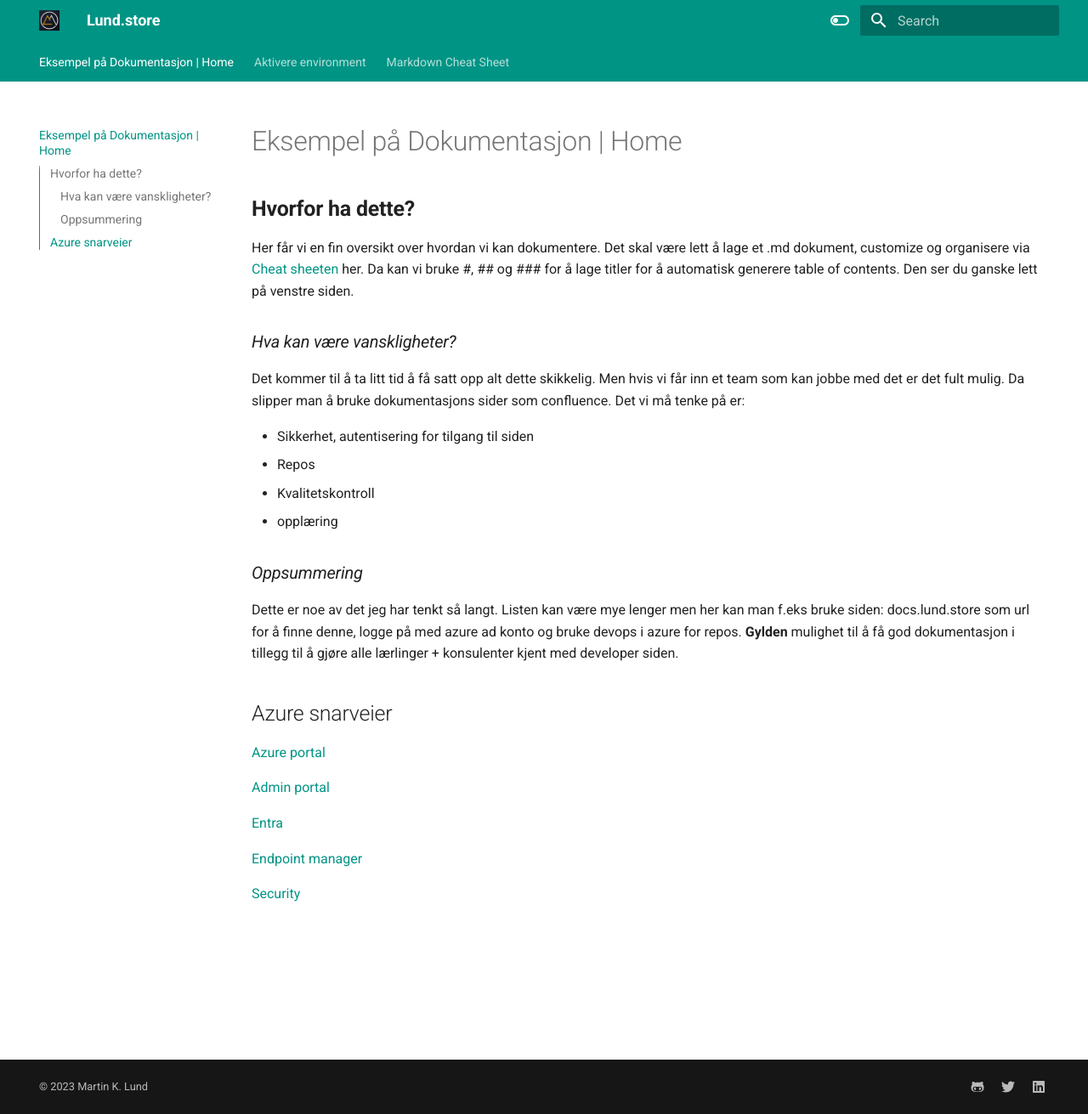
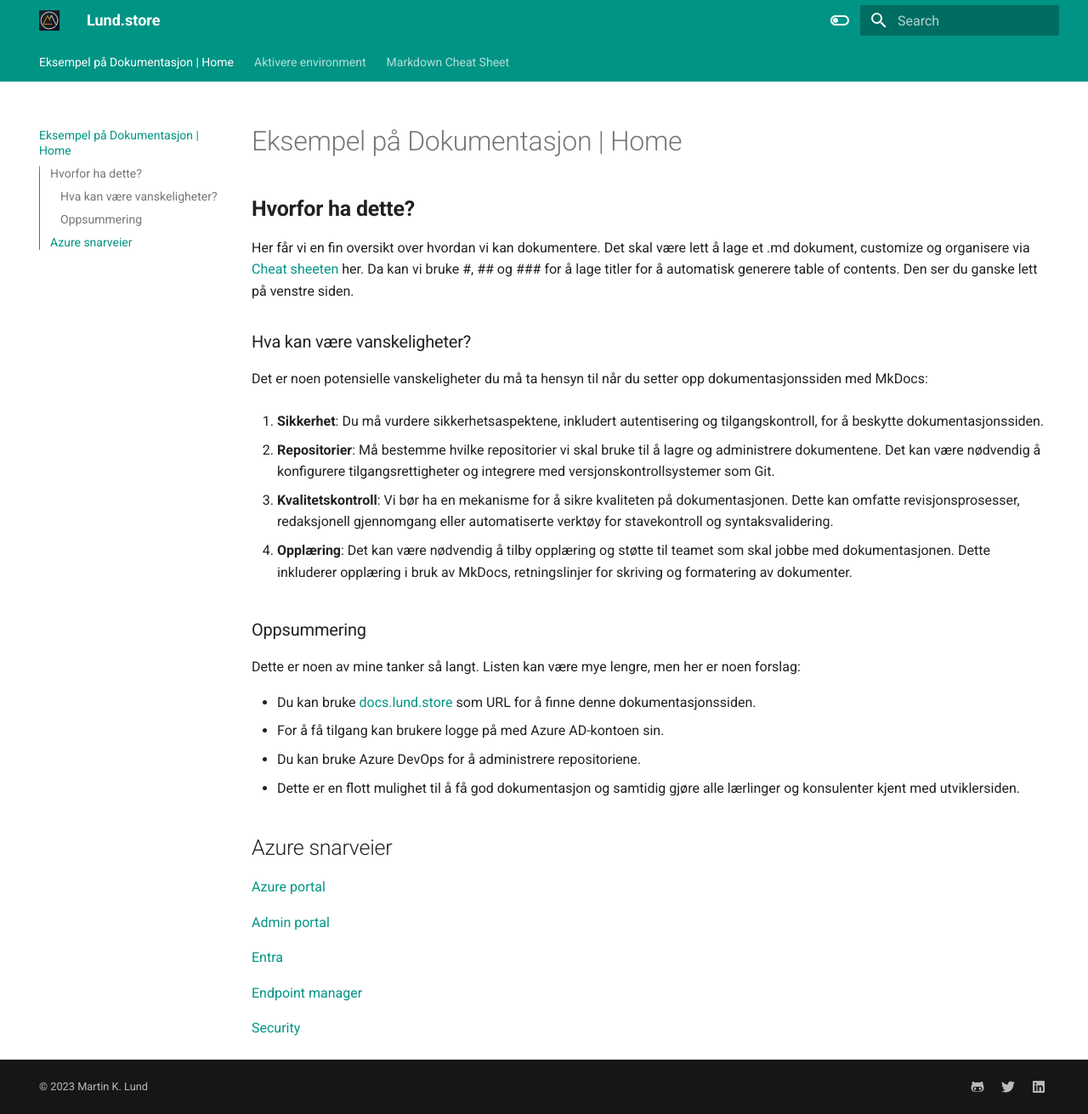
Before and after one commit to milarn/mkdocs, an MkDocs documentation site: the page built from docs/index.md, in a window 1280 px wide and 1311 px high. Shown: the whole window at 85% size. Built offline with MkDocs 1.6.1 and Material for MkDocs 9.7.7, drawn with Linux system fonts in a browser that asks for light colours.

Commit message:
$oppdatert

```diff
--- a/docs/index.md
+++ b/docs/index.md
@@ -2,18 +2,29 @@
 
 ## **Hvorfor ha dette?**
 Her får vi en fin oversikt over hvordan vi kan dokumentere.
-Det skal være lett å lage et .md dokument, customize og organisere via [Cheat sheeten](http://127.0.0.1:8000/mkcheatsheet/) her. Da kan vi bruke #, ## og ### for å lage titler for å automatisk generere table of contents. Den ser du ganske lett på venstre siden.
+Det skal være lett å lage et .md dokument, customize og organisere via [Cheat sheeten](https://docs.lund.store/mkcheatsheet/) her. Da kan vi bruke #, ## og ### for å lage titler for å automatisk generere table of contents. Den ser du ganske lett på venstre siden.
 
-### *Hva kan være vanskligheter?*
-Det kommer til å ta litt tid å få satt opp alt dette skikkelig. Men hvis vi får inn et team som kan jobbe med det er det fult mulig. Da slipper man å bruke dokumentasjons sider som confluence. Det vi må tenke på er:
+### Hva kan være vanskeligheter?
 
-- Sikkerhet, autentisering for tilgang til siden
-- Repos
-- Kvalitetskontroll
-- opplæring
+Det er noen potensielle vanskeligheter du må ta hensyn til når du setter opp dokumentasjonssiden med MkDocs:
 
-### *Oppsummering*
-Dette er noe av det jeg har tenkt så langt. Listen kan være mye lenger men her kan man f.eks bruke siden: docs.lund.store som url for å finne denne, logge på med azure ad konto og bruke devops i azure for repos. **Gylden** mulighet til å få god dokumentasjon i tillegg til å gjøre alle lærlinger + konsulenter kjent med developer siden.
+1. **Sikkerhet**: Du må vurdere sikkerhetsaspektene, inkludert autentisering og tilgangskontroll, for å beskytte dokumentasjonssiden.
+
+2. **Repositorier**: Må bestemme hvilke repositorier vi skal bruke til å lagre og administrere dokumentene. Det kan være nødvendig å konfigurere tilgangsrettigheter og integrere med versjonskontrollsystemer som Git.
+
+3. **Kvalitetskontroll**: Vi bør ha en mekanisme for å sikre kvaliteten på dokumentasjonen. Dette kan omfatte revisjonsprosesser, redaksjonell gjennomgang eller automatiserte verktøy for stavekontroll og syntaksvalidering.
+
+4. **Opplæring**: Det kan være nødvendig å tilby opplæring og støtte til teamet som skal jobbe med dokumentasjonen. Dette inkluderer opplæring i bruk av MkDocs, retningslinjer for skriving og formatering av dokumenter.
+
+
+### Oppsummering
+
+Dette er noen av mine tanker så langt. Listen kan være mye lengre, men her er noen forslag:
+
+- Du kan bruke [docs.lund.store](https://docs.lund.store) som URL for å finne denne dokumentasjonssiden.
+- For å få tilgang kan brukere logge på med Azure AD-kontoen sin.
+- Du kan bruke Azure DevOps for å administrere repositoriene.
+- Dette er en flott mulighet til å få god dokumentasjon og samtidig gjøre alle lærlinger og konsulenter kjent med utviklersiden.
 
 
 ## Azure snarveier
```
